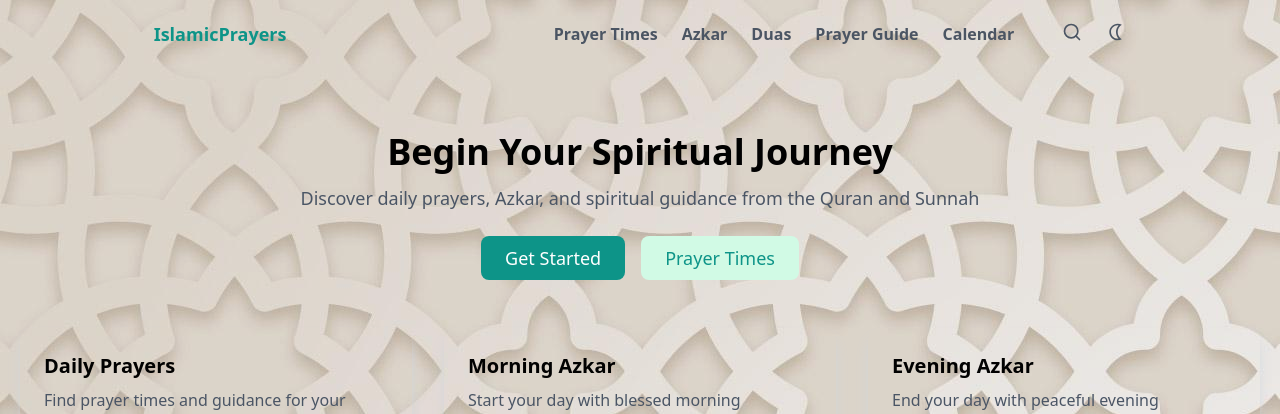
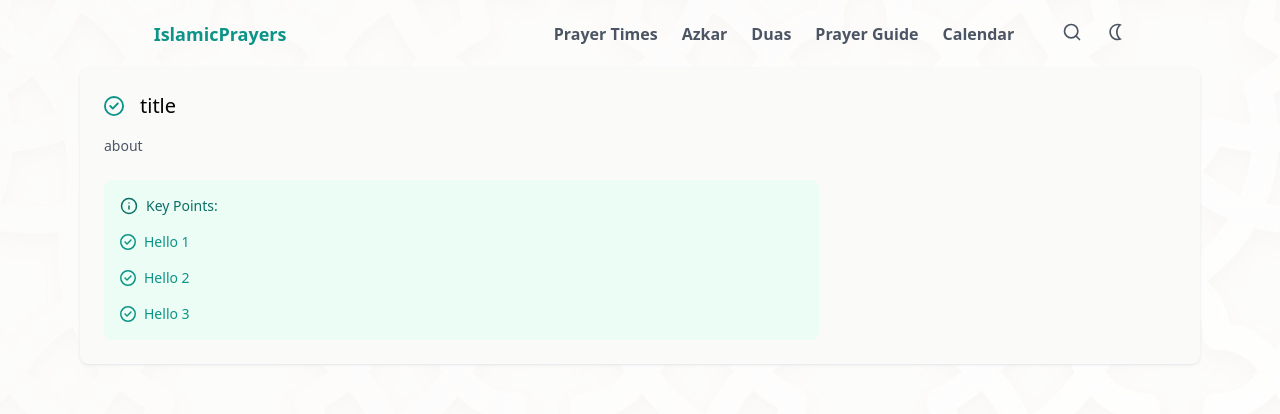
Before and after one commit to SHEFOO10/Azkar, a React (Vite) app: page / in a window 1280 px wide. Shown: the top 414 px of the page. Built offline with nearby package versions, Linux system fonts and the light colour scheme; no server answers; the HTML template or start-up script is replaced by a standard one.

Commit message:
Finished Prayer Guide Component and Added Prayer Guide Container Component

```diff
--- a/src/App.jsx
+++ b/src/App.jsx
@@ -6,14 +6,29 @@ import PrayerGuide from "./components/PrayerGuide.jsx";
 import PrayerItem from "./components/PrayerItem.jsx";
 import DailyAzkar from "./components/DailyAzkar";
 import IslamicCalendar from "./components/IslamicCalendar.jsx";
+import PrayerTutorial from "./components/PrayerTutorial.jsx";
+import PrayerGuideContainer from "./components/PrayerGuideContainer.jsx";
 
 function App() {
   return (
     <div style={{
       background: "url('/pattern.jpg') var(--bg-color)",
-      backgroundBlendMode: "multiply",
-      }}>
+      backgroundBlendMode: "overlay",
+    }}>
       <Navbar />
+      <PrayerGuideContainer>
+        <PrayerGuide title={'title'} about={'about'}>
+          <PrayerItem>
+            Hello 1
+          </PrayerItem>
+          <PrayerItem>
+            Hello 2
+          </PrayerItem>
+          <PrayerItem>
+            Hello 3
+          </PrayerItem>
+        </PrayerGuide>
+      </PrayerGuideContainer>
       <Hero />
       <PrayerTimes />
       <DailyAzkar />
--- a/src/components/PrayerGuide.jsx
+++ b/src/components/PrayerGuide.jsx
@@ -8,7 +8,6 @@ export default function PrayerGuide({
   about,
   children
 }) {
-
   return (
     <section className='guide-section'>
       <header className='guide-header'>
--- /dev/null
+++ b/src/components/PrayerGuideContainer.jsx
@@ -0,0 +1,9 @@
+import './styles/prayer-guide.css'
+
+export default function PrayerGuideContainer({ children }) {
+  return (
+    <section className='guide-container'>
+      {children}
+    </section>
+  )
+}
--- a/src/components/styles/prayer-guide.css
+++ b/src/components/styles/prayer-guide.css
@@ -3,9 +3,14 @@
 
 @layer utilities {
 
+  /* Guide Container */
+  .guide-container {
+    @apply w-full flex flex-col justify-center items-center
+  }
+
   /* Guide Section */
   .guide-section {
-    @apply w-7/8 flex flex-col p-6 dark:bg-card shadow-sm shadow-gray-200 dark:shadow-gray-800 rounded-lg font-[Noto_Sans]
+    @apply w-7/8 flex flex-col p-6 bg-stone-50 dark:bg-card shadow-sm shadow-gray-200 dark:shadow-gray-800 rounded-lg font-[Noto_Sans]
   }
 
   /* Guide Section header */
```
